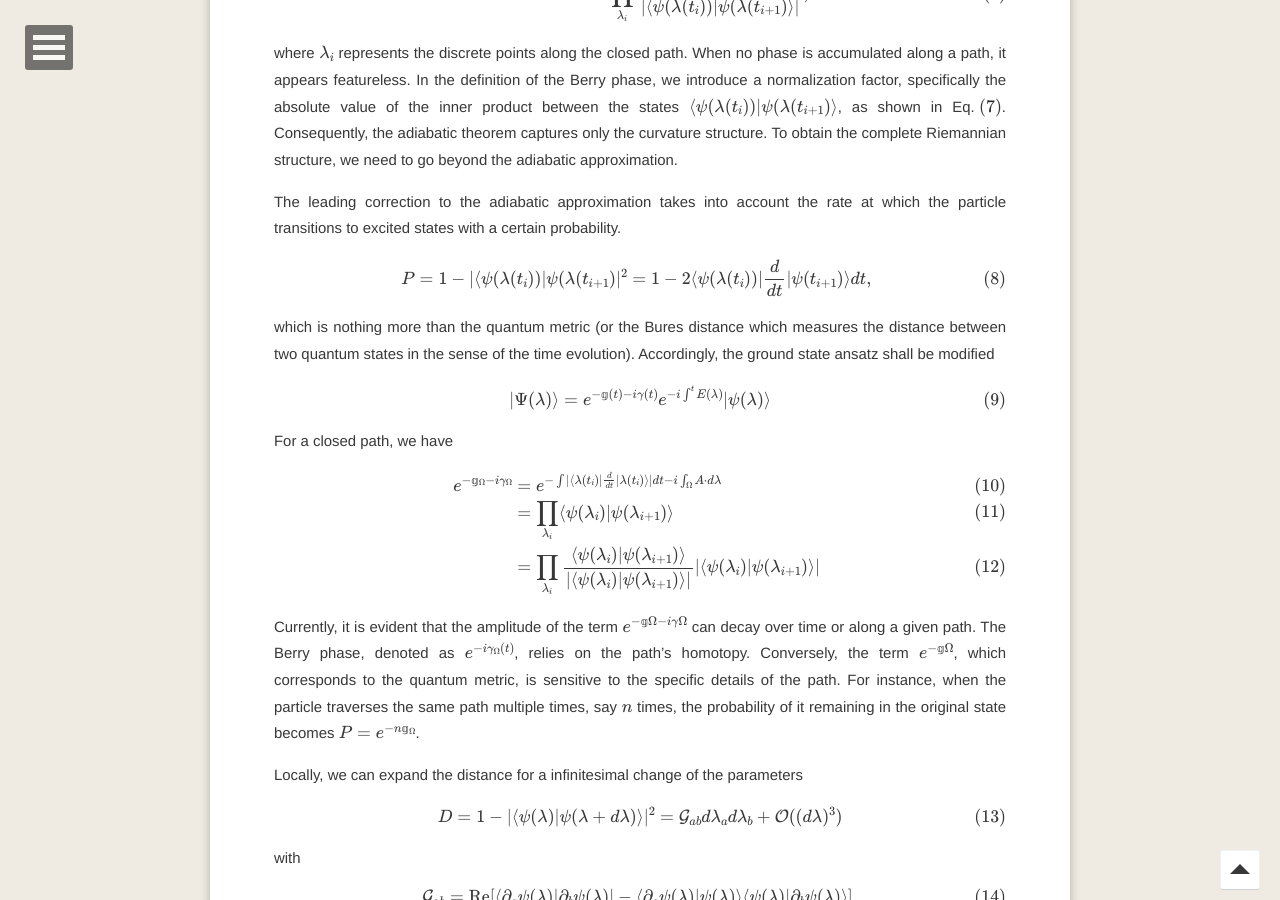
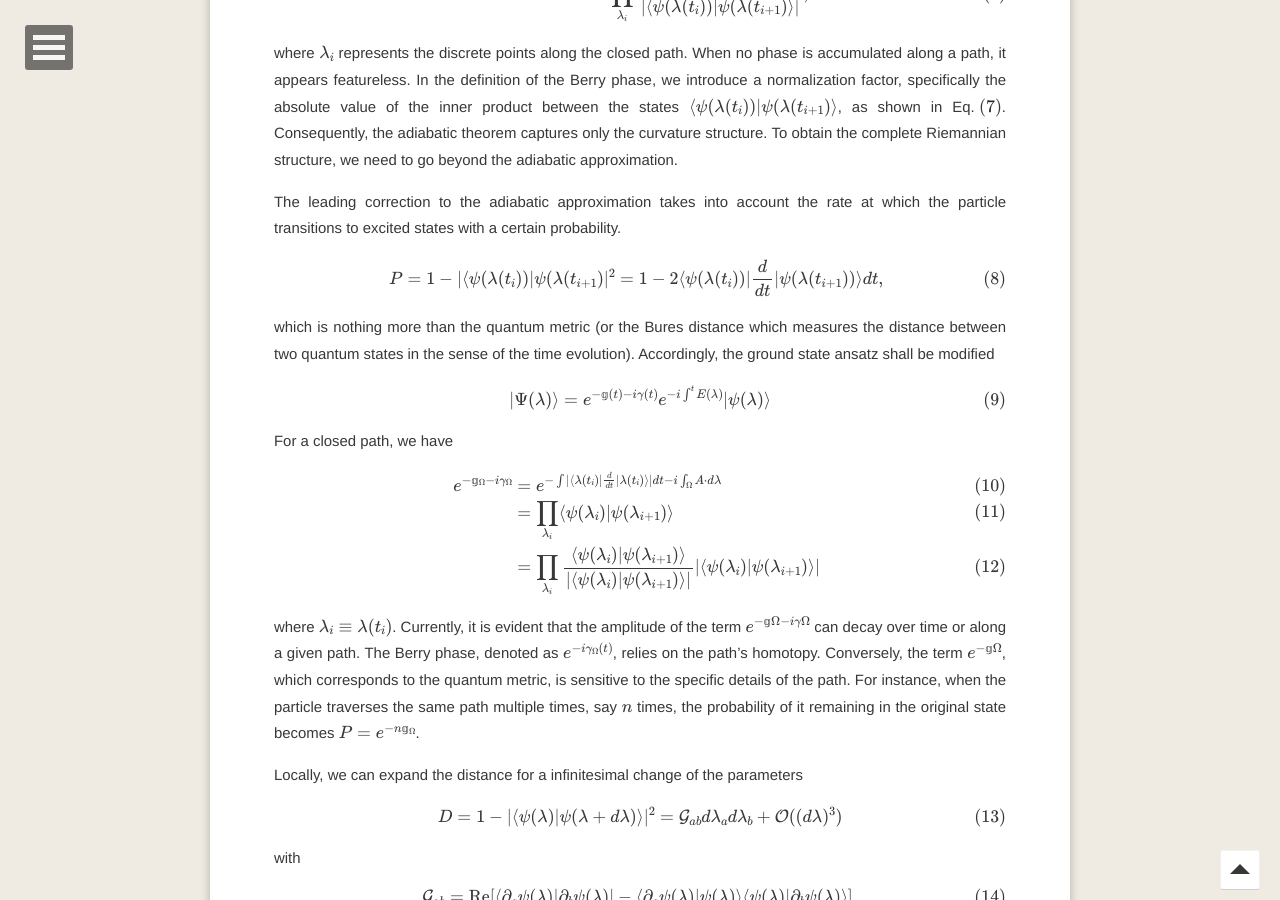
Before and after one commit to shuaichenphysics/shuaichenphysics.github.io, a Jekyll site: the page built from _posts/2023-11-20-Guantumgeometry_adiabatictheorem.md, in a window 1280 px wide and 900 px high, scrolled down 1958 px. Built offline with Jekyll 4.4.1, drawn with Linux system fonts in a browser that asks for light colours; formulas are drawn with MathJax 3; comment, search, counter and statistics services are not loaded.

Commit message:
modify 2023-11-20-quantum geometry and adibatic theorem

```diff
--- a/_posts/2023-11-20-Guantumgeometry_adiabatictheorem.md
+++ b/_posts/2023-11-20-Guantumgeometry_adiabatictheorem.md
@@ -74,7 +74,7 @@ The leading correction to the adiabatic approximation takes into account the rat
 
 $$
 \begin{align}
-P & =1-\vert\langle\psi(\lambda(t_{i}))\vert\psi(\lambda(t_{i+1})\vert^{2}=1-2\langle\psi(\lambda(t_{i}))\vert\frac{d}{dt}\vert\psi(t_{i+1})\rangle dt,
+P & =1-\vert\langle\psi(\lambda(t_{i}))\vert\psi(\lambda(t_{i+1})\vert^{2}=1-2\langle\psi(\lambda(t_{i}))\vert\frac{d}{dt}\vert\psi(\lambda(t_{i+1}))\rangle dt,
 \end{align}
 $$
 
@@ -97,7 +97,7 @@ e^{-\mathbb{g}_{\Omega}-i\gamma_{\Omega}} & =e^{-\int\vert\langle\lambda(t_{i})\
 \end{align}
 $$
 
-Currently, it is evident that the amplitude of the term $$e^{-\mathbb{g}{\Omega}-i\gamma{\Omega}}$$ can decay over time or along a given path. The Berry phase, denoted as $$e^{-i\gamma_{\Omega}(t)}$$, relies on the path's homotopy. Conversely, the term $$e^{-\mathbb{g}{\Omega}}$$, which corresponds to the quantum metric, is sensitive to the specific details of the path. For instance, when the particle traverses the same path multiple times, say $$n$$ times, the probability of it remaining in the original state becomes $$P=e^{-n \mathbb{g}_{\Omega}}$$.
+where $$\lambda_i\equiv \lambda(t_i) $$. Currently, it is evident that the amplitude of the term $$e^{-\mathbb{g}{\Omega}-i\gamma{\Omega}}$$ can decay over time or along a given path. The Berry phase, denoted as $$e^{-i\gamma_{\Omega}(t)}$$, relies on the path's homotopy. Conversely, the term $$e^{-\mathbb{g}{\Omega}}$$, which corresponds to the quantum metric, is sensitive to the specific details of the path. For instance, when the particle traverses the same path multiple times, say $$n$$ times, the probability of it remaining in the original state becomes $$P=e^{-n \mathbb{g}_{\Omega}}$$.
 
 
 Locally, we can expand the distance for a infinitesimal change of
```
